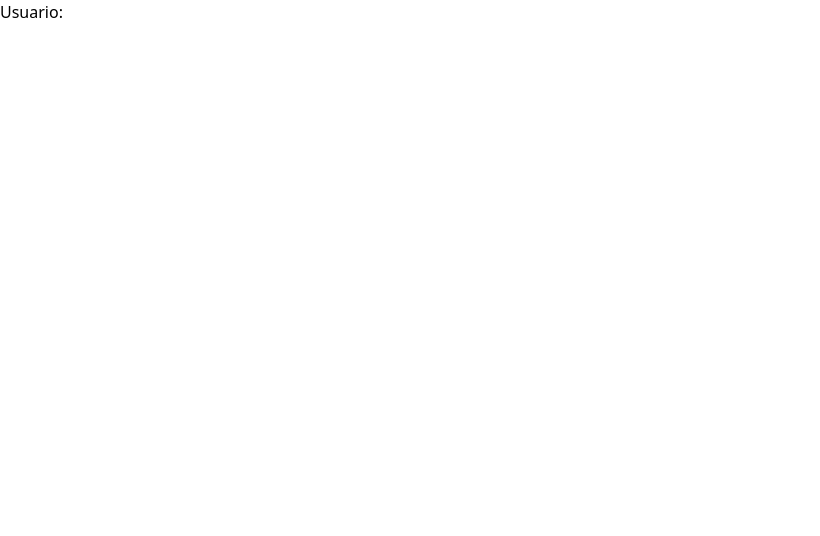
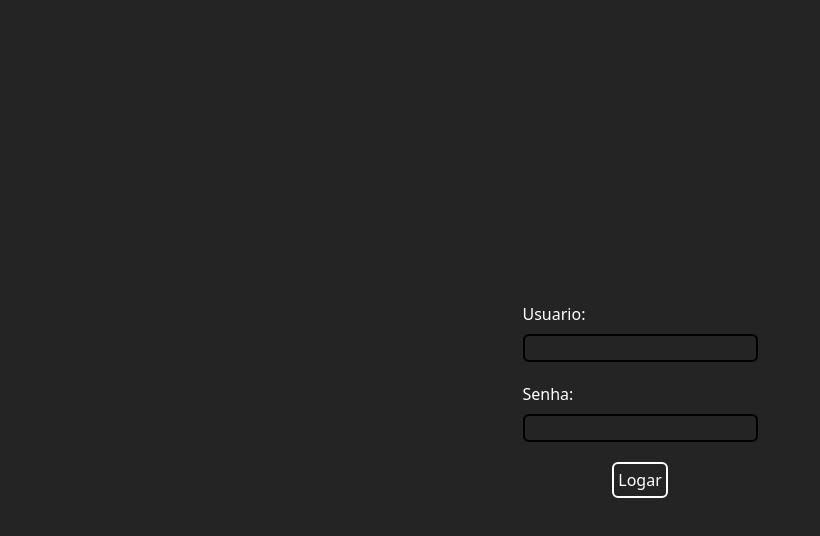
Before and after one commit to nicolaskleinaraujo/music-player, a React (Vite) app in the folder frontend/: page /login in a window 1280 px wide. Shown: the top 536 px of the page, without its empty margins (0-820 px from the left). Built offline with nearby package versions, Linux system fonts and the light colour scheme.

Commit message:
creates the login page

```diff
--- a/frontend/src/index.css
+++ b/frontend/src/index.css
@@ -1 +1,6 @@
 @import "tailwindcss";
+
+* {
+    box-sizing: border-box;
+    background-color: #242424;
+}
--- a/frontend/src/pages/Login.tsx
+++ b/frontend/src/pages/Login.tsx
@@ -1,14 +1,16 @@
-
-
 const Login = () => {
     return (
-        <div>
-            <div>
-                <label>
-                    <p>Usuario: </p>
-                    <input type="text" />
-                </label>
-            </div>
+        <div className="flex flex-col h-screen items-center justify-center text-white">
+            <label className="mb-5">
+                <p>Usuario: </p>
+                <input type="text" className="border-2 border-black rounded-md indent-1 mt-2"   />
+            </label>
+            <label>
+                <p>Senha: </p>
+                <input type="password" className="border-2 border-black rounded-md indent-1 mt-2" />
+            </label>
+
+            <button className="mt-5 border-2 border-white rounded-md p-1 hover:bg-white hover:text-black">Logar</button>
         </div>
     )
 }
```
